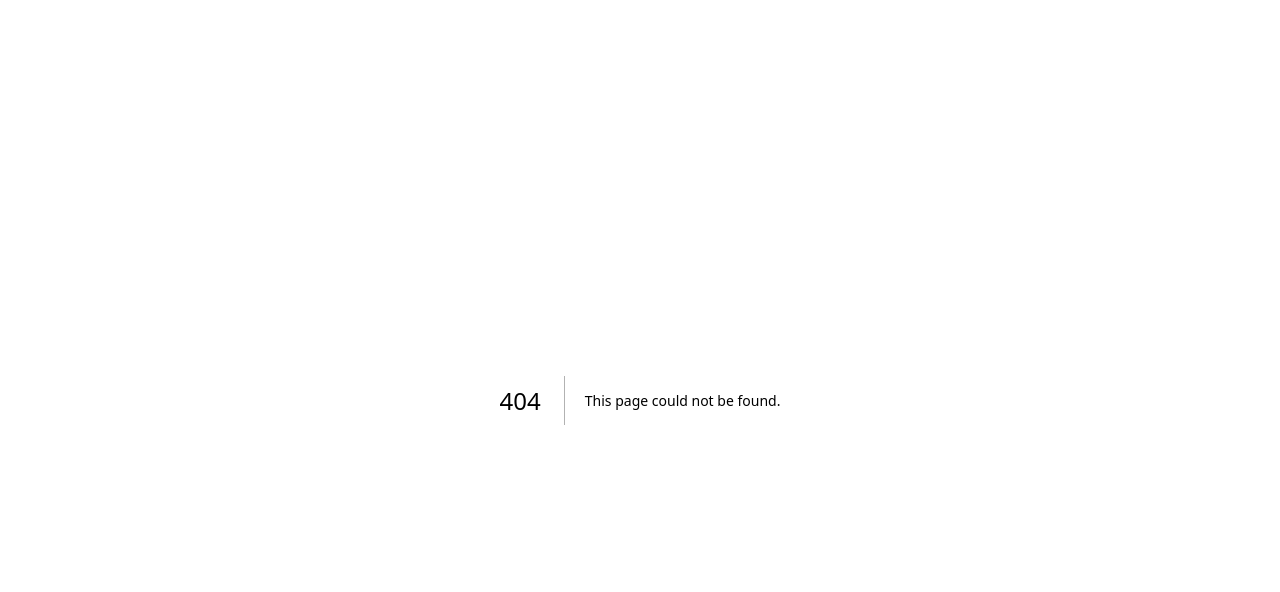
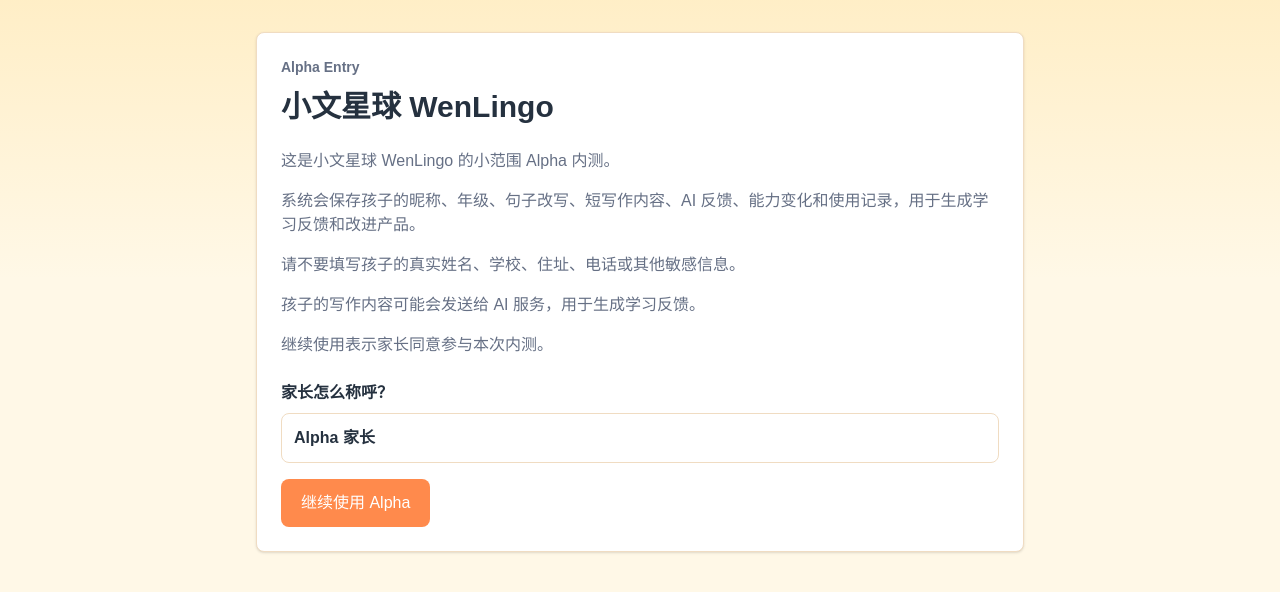
Before and after one commit to lvraikkonen/wenlingo, a Next.js app in the folder apps/web/: page /alpha/start in a window 1280 px wide. Before the commit this address had no page. Shown: the top 592 px of the page. Built offline with nearby package versions, Linux system fonts and the light colour scheme; no server answers.

Commit message:
feat: add alpha start page

```diff
--- /dev/null
+++ b/apps/web/src/app/alpha/start/page.tsx
@@ -0,0 +1,117 @@
+"use client";
+
+import { useRouter } from "next/navigation";
+import { useEffect, useState } from "react";
+import type { FormEvent } from "react";
+import { createAlphaParent } from "../../../lib/api";
+import {
+  clearStoredAlphaParentId,
+  getStoredAlphaParentId,
+  setStoredAlphaParentId,
+} from "../../../lib/alphaParent";
+
+export default function AlphaStartPage() {
+  const router = useRouter();
+  const [displayName, setDisplayName] = useState("Alpha 家长");
+  const [storedParentId, setStoredParentId] = useState<string | null>(null);
+  const [isSubmitting, setIsSubmitting] = useState(false);
+  const [error, setError] = useState("");
+
+  useEffect(() => {
+    setStoredParentId(getStoredAlphaParentId());
+  }, []);
+
+  async function handleSubmit(event: FormEvent<HTMLFormElement>) {
+    event.preventDefault();
+    if (isSubmitting) {
+      return;
+    }
+    setIsSubmitting(true);
+    setError("");
+    try {
+      const response = await createAlphaParent({ display_name: displayName });
+      setStoredAlphaParentId(response.parent.id);
+      router.push(response.children_url);
+    } catch {
+      setError("进入 Alpha 失败，请稍后再试。");
+    } finally {
+      setIsSubmitting(false);
+    }
+  }
+
+  function continueCurrentFamily() {
+    router.push("/parent/children");
+  }
+
+  function restartAlphaFamily() {
+    clearStoredAlphaParentId();
+    setStoredParentId(null);
+  }
+
+  return (
+    <main className="min-h-screen px-5 py-8 sm:px-8">
+      <section className="mx-auto max-w-3xl rounded-lg border border-[var(--wen-border)] bg-white p-6 shadow-sm">
+        <p className="text-sm font-semibold text-[var(--wen-muted)]">Alpha Entry</p>
+        <h1 className="mt-3 text-3xl font-bold">小文星球 WenLingo</h1>
+
+        {storedParentId ? (
+          <div className="mt-6 rounded-lg border border-[var(--wen-border)] bg-[var(--wen-bg)] p-4">
+            <p className="font-semibold">已经找到这个浏览器里的 Alpha 家庭。</p>
+            <div className="mt-4 flex flex-wrap gap-3">
+              <button
+                type="button"
+                onClick={continueCurrentFamily}
+                className="rounded-lg bg-[var(--wen-orange)] px-5 py-3 font-semibold text-white"
+              >
+                继续使用当前 Alpha 家庭
+              </button>
+              <button
+                type="button"
+                onClick={restartAlphaFamily}
+                className="rounded-lg border border-[var(--wen-border)] bg-white px-5 py-3 font-semibold"
+              >
+                重新创建 Alpha 家庭
+              </button>
+            </div>
+          </div>
+        ) : (
+          <>
+            <div className="mt-6 space-y-4 text-[var(--wen-muted)]">
+              <p>这是小文星球 WenLingo 的小范围 Alpha 内测。</p>
+              <p>
+                系统会保存孩子的昵称、年级、句子改写、短写作内容、AI
+                反馈、能力变化和使用记录，用于生成学习反馈和改进产品。
+              </p>
+              <p>请不要填写孩子的真实姓名、学校、住址、电话或其他敏感信息。</p>
+              <p>孩子的写作内容可能会发送给 AI 服务，用于生成学习反馈。</p>
+              <p>继续使用表示家长同意参与本次内测。</p>
+            </div>
+            <form onSubmit={handleSubmit} className="mt-6 space-y-4">
+              <label className="block font-semibold">
+                家长怎么称呼？
+                <input
+                  value={displayName}
+                  onChange={(event) => setDisplayName(event.target.value)}
+                  maxLength={40}
+                  className="mt-2 w-full rounded-lg border border-[var(--wen-border)] p-3"
+                />
+              </label>
+              <button
+                type="submit"
+                disabled={isSubmitting}
+                className="rounded-lg bg-[var(--wen-orange)] px-5 py-3 font-semibold text-white disabled:cursor-not-allowed disabled:opacity-60"
+              >
+                继续使用 Alpha
+              </button>
+            </form>
+            {error ? (
+              <p role="alert" className="mt-4 text-sm font-semibold text-red-600">
+                {error}
+              </p>
+            ) : null}
+          </>
+        )}
+      </section>
+    </main>
+  );
+}
```
Also changed, not shown: 1 other file (tests, documents, lock files or other folders).
